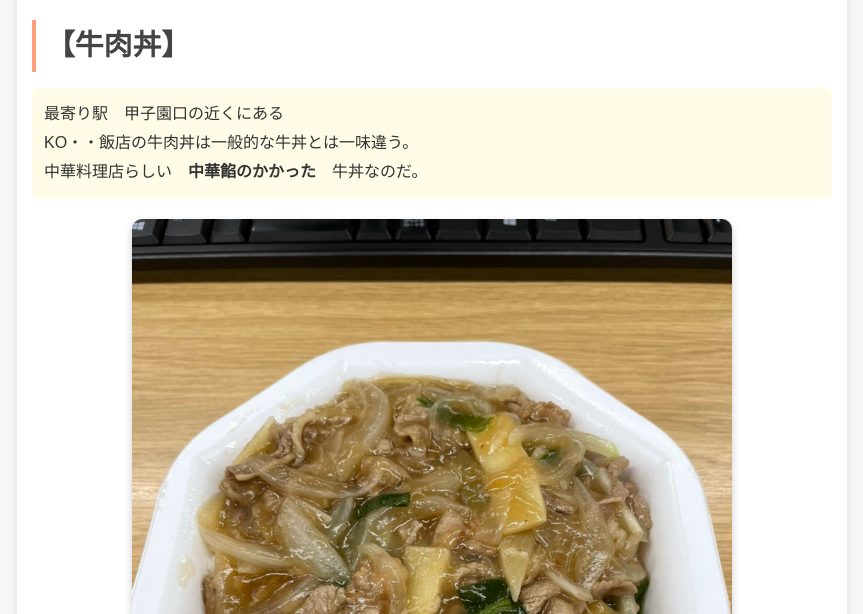
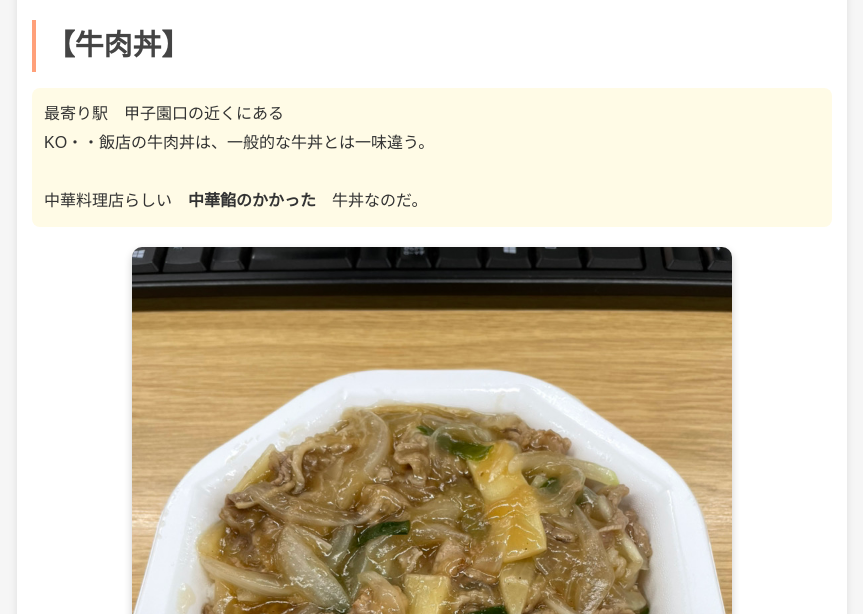
Before and after one commit to nailtat-natsuki/hanten-syokurepo, a plain HTML site: page index.html in a window 1280 px wide. Shown: the part 186-800 px from the top of the page, without its empty margins (208-1071 px from the left). Drawn offline with Linux system fonts and the light colour scheme.

Commit message:
Update index.html

```diff
--- a/index.html
+++ b/index.html
@@ -15,8 +15,8 @@
     <main class="content">
       <section class="review">
         <h2>【牛肉丼】</h2>
-        <p class="intro">最寄り駅　甲子園口の近くにある<br>KO・・飯店の牛肉丼は一般的な牛丼とは一味違う。<br>
-        中華料理店らしい　<b>中華餡のかかった</b>　牛丼なのだ。</p>
+        <p class="intro">最寄り駅　甲子園口の近くにある<br>KO・・飯店の牛肉丼は、一般的な牛丼とは一味違う。<br>
+<br>        中華料理店らしい　<b>中華餡のかかった</b>　牛丼なのだ。</p>
         <!-- 画像1: 牛肉丼の写真 -->
         <div class="image-container">
           <img src="beef_bowl.jpg" alt="牛肉丼の写真">
```
